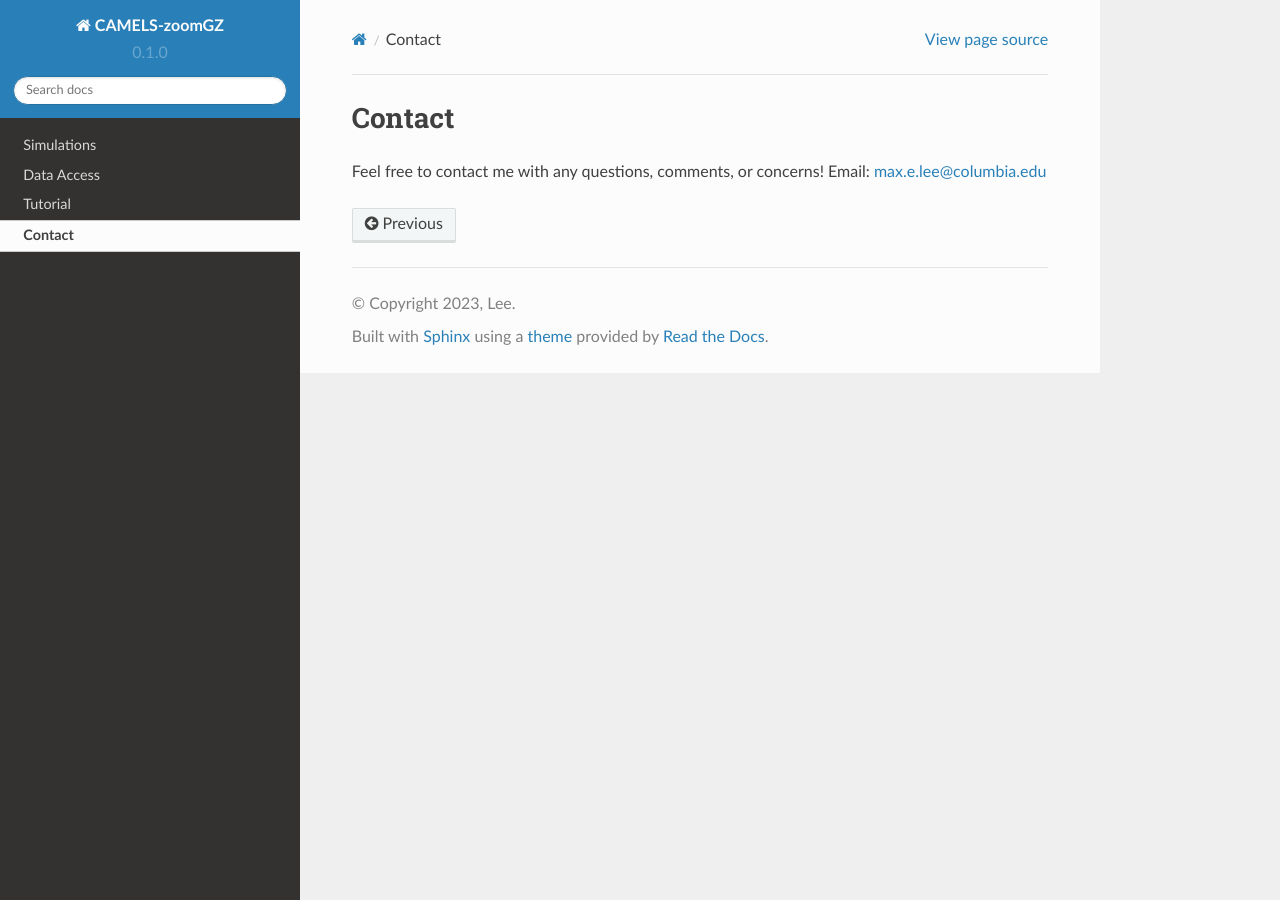
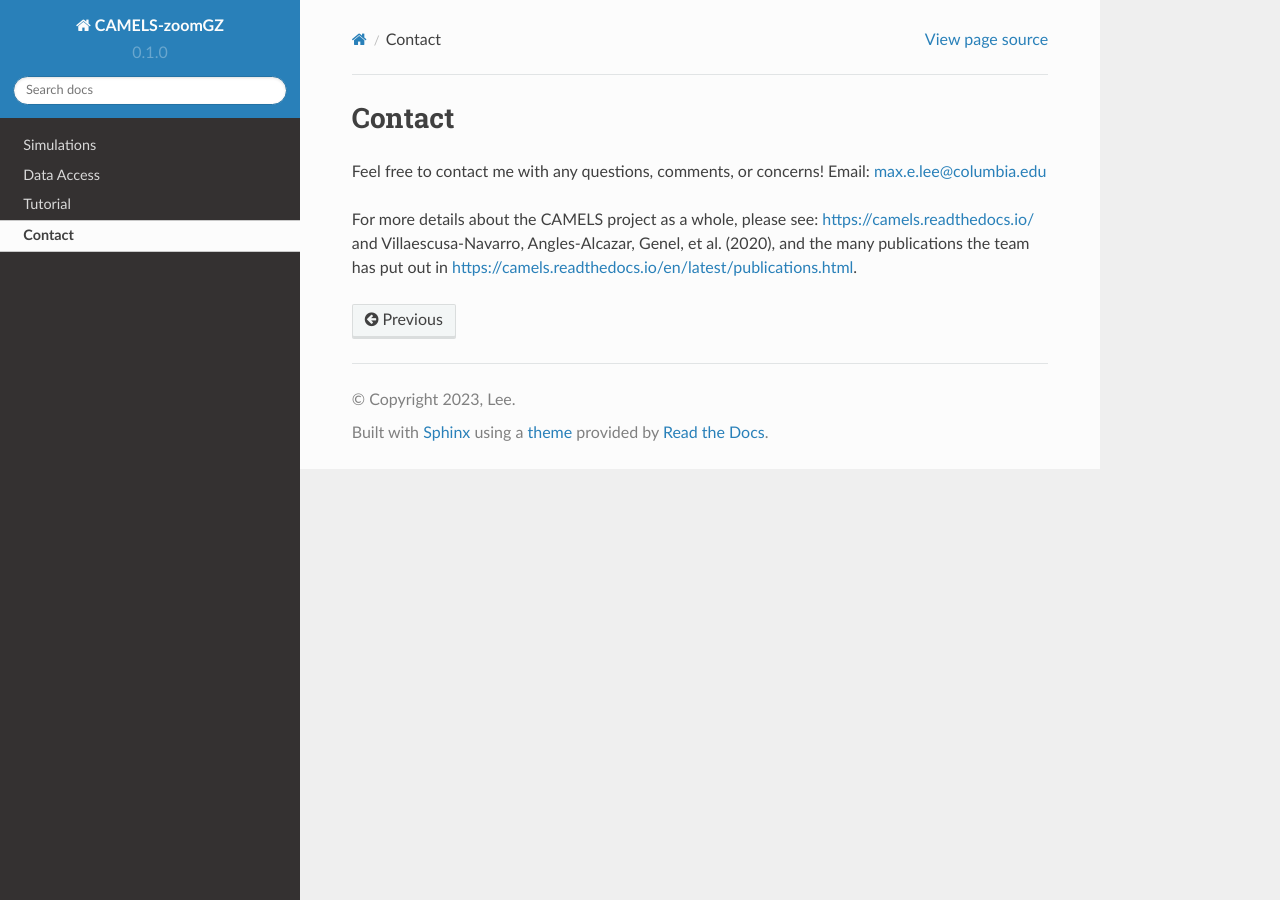
Before and after one commit to Maxelee/zoomGZ, a Sphinx documentation site: the page built from docs/source/contact.rst, in a window 1280 px wide. Built offline with Sphinx 7.4.7 and the Read the Docs theme 2.0.0, drawn with Linux system fonts in a browser that asks for light colours.

Commit message:
updating contact info

```diff
--- a/docs/source/access.rst
+++ b/docs/source/access.rst
@@ -4,7 +4,7 @@ Data Access
 We host our public data on the Flatiron Institute computer, Rusty. Here you can find all simulations, and their snapshots at redshifts 2, 1, 0.5, 0.25, and 0. If you want access to other redshifts for simulations please contact us!
 
 .. _rusty:
-zoomGZ on Rusty
+CAMELS-zoomGZ on Rusty
 ------------
 Users with a Flatiron Rusty computing account can find the hydrodynamical simulation data at:
 
@@ -18,7 +18,7 @@ The dark matter only analogs for the hydro simulations can be found at
 
 
 .. _binder:
-zoomGZ on Binder
+CAMELS-zoomGZ on Binder
 ----------------
 Users without a Flatiron Rusty computing account can work with the data through Binder, which is a system that allows access to the data for analysis and manipulation. More details on using Binder can be found here: `Flatiron Binder <https://wiki.flatironinstitute.org/Public/UsingFiBinder>`_.
 
--- a/docs/source/contact.rst
+++ b/docs/source/contact.rst
@@ -2,3 +2,5 @@ Contact
 =====
 Feel free to contact me with any questions, comments, or concerns!
 Email: max.e.lee@columbia.edu
+
+For more details about the CAMELS project as a whole, please see: https://camels.readthedocs.io/ and Villaescusa-Navarro, Angles-Alcazar, Genel, et al. (2020), and the many publications the team has put out in https://camels.readthedocs.io/en/latest/publications.html.
```
